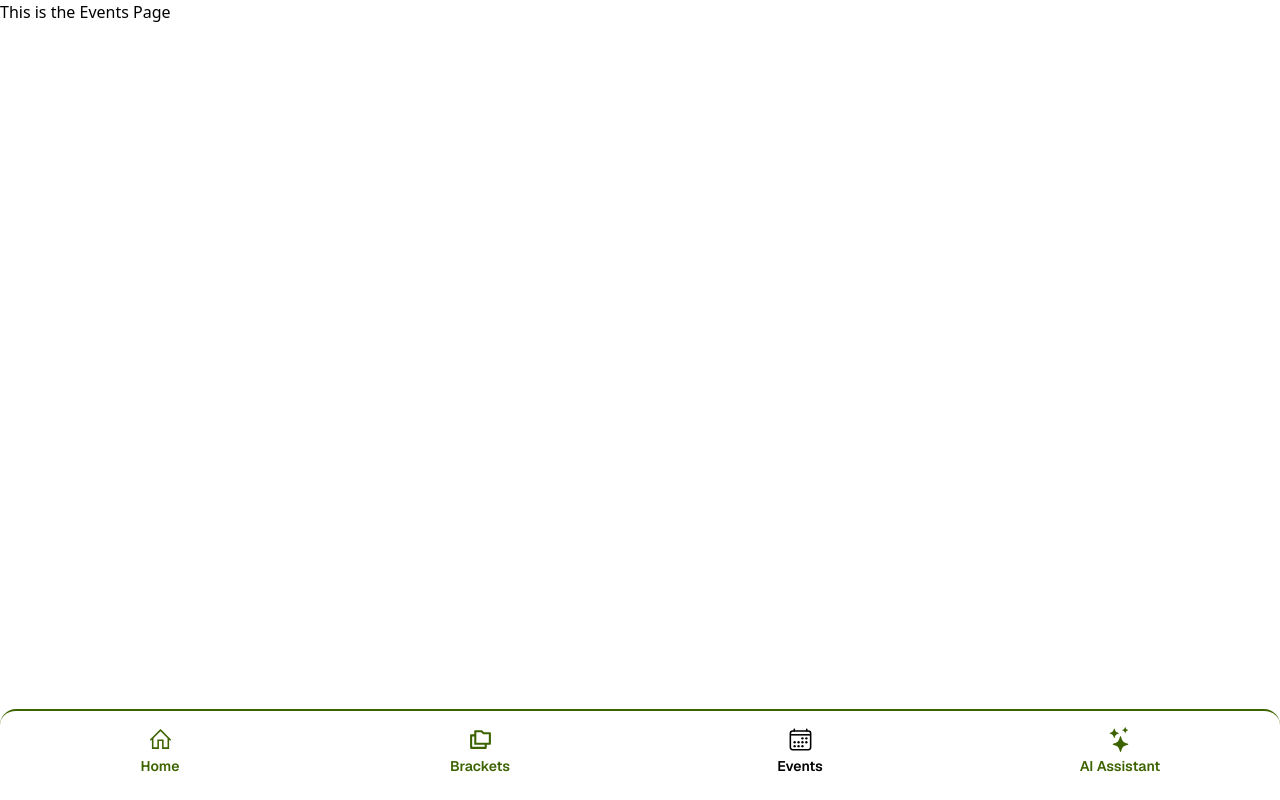
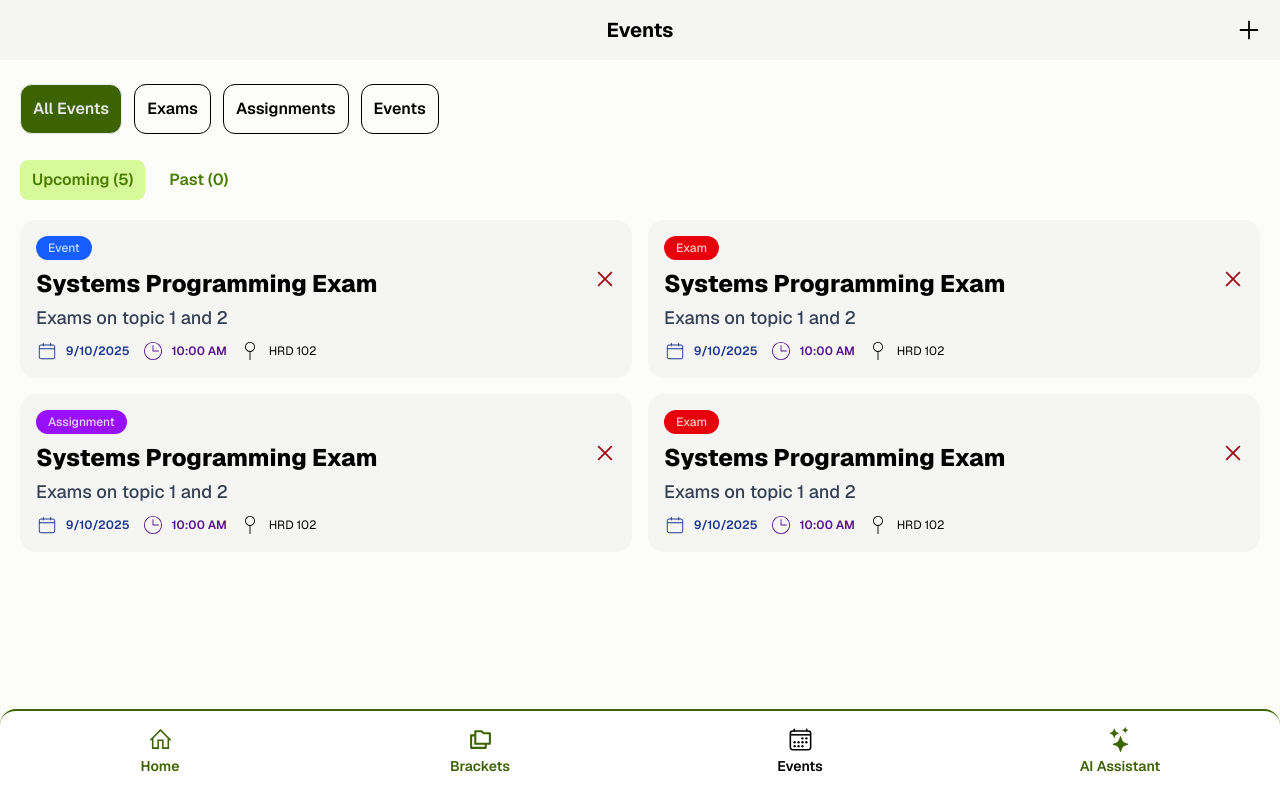
Before and after one commit to gykunju/Brackets, a React (Vite) app: page /events in a window 1280 px wide. Built offline with nearby package versions, Linux system fonts and the light colour scheme.

Commit message:
building the events page and adding styling and features to the profile page

```diff
--- a/public/service-worker.js
+++ b/public/service-worker.js
@@ -31,7 +31,7 @@
 
 
 // 🟣 Change this when you deploy a new version
-const CACHE_NAME = "brackets-pwa-v1";
+const CACHE_NAME = "brackets-pwa-v2";
 
 self.addEventListener("install", (event) => {
   // Force the new service worker to activate immediately
--- a/src/App.css
+++ b/src/App.css
@@ -88,8 +88,8 @@
   right: 0;
   bottom: 0;
   background-color: #ccc;
-  -webkit-transition: .4s;
-  transition: .4s;
+  -webkit-transition: 0.4s;
+  transition: 0.4s;
 }
 
 .slider:before {
@@ -100,8 +100,8 @@
   left: 4px;
   bottom: 4px;
   background-color: white;
-  -webkit-transition: .4s;
-  transition: .4s;
+  -webkit-transition: 0.4s;
+  transition: 0.4s;
 }
 
 input:checked + .slider {
@@ -109,7 +109,7 @@ input:checked + .slider {
 }
 
 input:focus + .slider {
-  box-shadow: 0 0 1px #9E9D24;
+  box-shadow: 0 0 1px #9e9d24;
 }
 
 input:checked + .slider:before {
--- a/src/pages/Events.jsx
+++ b/src/pages/Events.jsx
@@ -1,9 +1,175 @@
+import { GrAdd } from "react-icons/gr";
+import { PiExam } from "react-icons/pi";
+import { CiCalendar } from "react-icons/ci";
+import { CiClock2 } from "react-icons/ci";
+import { CiMapPin } from "react-icons/ci";
+import { AiOutlineClose } from "react-icons/ai";
+import {useState} from 'react'
+
 function Events() {
-    return (
-        <div>
-            This is the Events Page
+    const [addModal, setAddModal] = useState(false)
+    const [typeFilter, setTypeFilter] = useState('All Events')
+    const [dateFilter, setDateFilter] = useState("upcoming")
+    const data = [
+        {
+            id: 0,
+            title: 'Systems Programming Exam',
+            type: 'Event',
+            description: 'Exams on topic 1 and 2',
+            date: new Date("2025-9-10"),
+            time: '10:00 AM',
+            location: 'HRD 102'
+        },
+        {
+            id: 0,
+            title: 'Systems Programming Exam',
+            type: 'Exam',
+            description: 'Exams on topic 1 and 2',
+            date: new Date("2025-9-10"),
+            time: '10:00 AM',
+            location: 'HRD 102'
+        },
+        {
+            id: 0,
+            title: 'Systems Programming Exam',
+            type: 'Assignment',
+            description: 'Exams on topic 1 and 2',
+            date: new Date("2025-9-10"),
+            time: '10:00 AM',
+            location: 'HRD 102'
+        },
+        {
+            id: 0,
+            title: 'Systems Programming Exam',
+            type: 'Exam',
+            description: 'Exams on topic 1 and 2',
+            date: new Date("2025-9-10"),
+            time: '10:00 AM',
+            location: 'HRD 102'
+        },
+    ]
+
+    let upcoming = 5
+    let past = 0
+  return (
+    <div className="geist-font flex flex-col min-h-screen gap-5 bg-[#FCFCF8] blur-m pb-25">
+      <div className="px-5 py-4 bg-stone-100 sticky top-0">
+        <div className="flex justify-center gap-20 items-center relative">
+          <h1 className="geist-font wght-700 text-xl">Events</h1>
+          <GrAdd
+            size={22}
+            className="absolute right-0"
+            onClick={() => setAddModal((prev) => !prev)}
+          />
         </div>
-    )
+      </div>
+
+      {/* /* typeFilter */}
+      <div className="flex gap-3 px-5 pt-1 overflow-x-auto items-center horizontal-scroll snap-x snap-mandatory">
+        <p
+          className={`border p-3 rounded-xl whitespace-nowrap geist-font wght-600 ${
+            typeFilter == "All Events" ? "bg-lime-800 text-gray-200" : ""
+          }`}
+          onClick={() => setTypeFilter("All Events")}
+        >
+          All Events
+        </p>
+        <p
+          className={`border p-3 rounded-xl whitespace-nowrap geist-font wght-600 ${
+            typeFilter == "Exam" ? "text-red-200 bg-red-600" : ""
+          }`}
+          onClick={() => setTypeFilter("Exam")}
+        >
+          Exams
+        </p>
+        <p
+          className={`border p-3 rounded-xl whitespace-nowrap geist-font wght-600 ${
+            typeFilter == "Assignment" ? "text-purple-200 bg-purple-600" : ""
+          }`}
+          onClick={() => setTypeFilter("Assignment")}
+        >
+          Assignments
+        </p>
+        <p
+          className={`border p-3 rounded-xl whitespace-nowrap geist-font wght-600 ${
+            typeFilter == "Event" ? "text-blue-200 bg-blue-600" : ""
+          }`}
+          onClick={() => setTypeFilter("Event")}
+        >
+          Events
+        </p>
+      </div>
+
+      {/* second filter */}
+      <div className="flex gap-3 px-5 ">
+        <p
+          className={`p-2 px-3 rounded-lg text-lime-700 geist-font wght-600 ${
+            dateFilter == "upcoming" ? "bg-lime-200" : ""
+          }`}
+          onClick={() => setDateFilter("upcoming")}
+        >
+          Upcoming ({upcoming})
+        </p>
+        <p
+          className={`p-2 px-3 rounded-lg text-lime-700 geist-font wght-600 ${
+            dateFilter == "past" ? "bg-lime-200" : ""
+          }`}
+          onClick={() => setDateFilter("past")}
+        >
+          Past ({past})
+        </p>
+      </div>
+
+      {/* events body */}
+      <div className="px-5 flex flex-col gap-4 lg:grid lg:grid-cols-2">
+        {data.map((event) => (
+          <div className="flex-col gap-4 gap p-4 rounded-2xl bg-stone-100">
+            <p
+              className={`p-1 px-3 rounded-xl w-fit text-xs geist-font wght-500 mb-2 ${
+                event.type == "Exam"
+                  ? "text-red-200 bg-red-600"
+                  : event.type == "Assignment"
+                  ? "text-purple-200 bg-purple-600"
+                  : "text-blue-200 bg-blue-600"
+              } `}
+            >
+              {event.type}
+            </p>
+
+            <div className="flex flex-col">
+              <div className="flex flex-col gap-1">
+                <div className="flex justify-between ">
+                  <h1 className="text-2xl geist-font wght-800">
+                    {event.title}
+                  </h1>
+                  <AiOutlineClose size={22} className="text-red-800" />
+                </div>
+                <p className="text-lg geist-font wght-500 text-gray-700">
+                  {event.description}
+                </p>
+                <div className="flex gap-3 flex-wrap mt-1">
+                  <div className="flex items-center gap-2 text-blue-900 geist-font wght-600 ">
+                    <CiCalendar size={22} className="font-extrabold" />
+                    <p className="text-xs ">
+                      {event.date.toLocaleDateString()}
+                    </p>
+                  </div>
+                  <div className="flex items-center gap-2 text-purple-900 geist-font wght-600">
+                    <CiClock2 size={22} />
+                    <p className="text-xs">{event.time}</p>
+                  </div>
+                  <div className="flex items-center gap-2">
+                    <CiMapPin size={22} className="" />
+                    <p className="text-xs">{event.location}</p>
+                  </div>
+                </div>
+              </div>
+            </div>
+          </div>
+        ))}
+      </div>
+    </div>
+  );
 }
 
-export default Events
+export default Events;
```
Also changed, not shown: src/pages/Profile.jsx (+119 -18 lines).
